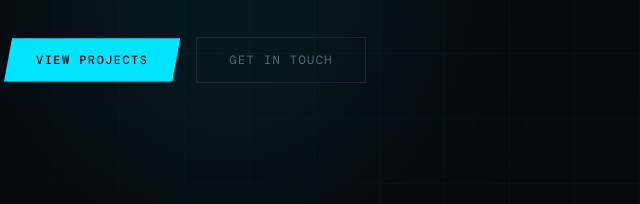
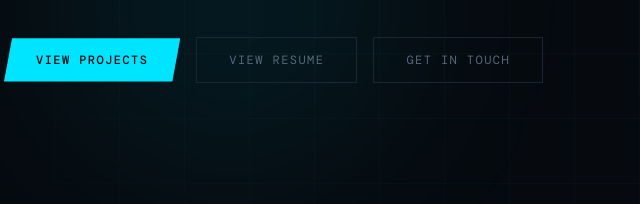
Before and after one commit to Abhijit06/Abhijit06, a plain HTML site: page index.html in a window 1280 px wide. Shown: the part 532-736 px from the top of the page, 76-716 px from the left. Drawn offline with nearby package versions, Linux system fonts and the light colour scheme; a web font is replaced by a local one.

```diff
--- a/index.html
+++ b/index.html
@@ -150,6 +150,7 @@
     <p class="hero-desc">I craft scalable web applications with Angular on the front and Java Spring on the back — clean architecture, solid performance, zero compromises.</p>
     <div class="hero-btns">
       <a href="#projects" class="btn-primary">View Projects</a>
+      <a href="Abhijit_Resume.pdf" target="_blank" class="btn-ghost">View Resume</a>
       <a href="#contact" class="btn-ghost">Get in Touch</a>
     </div>
   </div>
```
Also changed, not shown: 1 other file.
